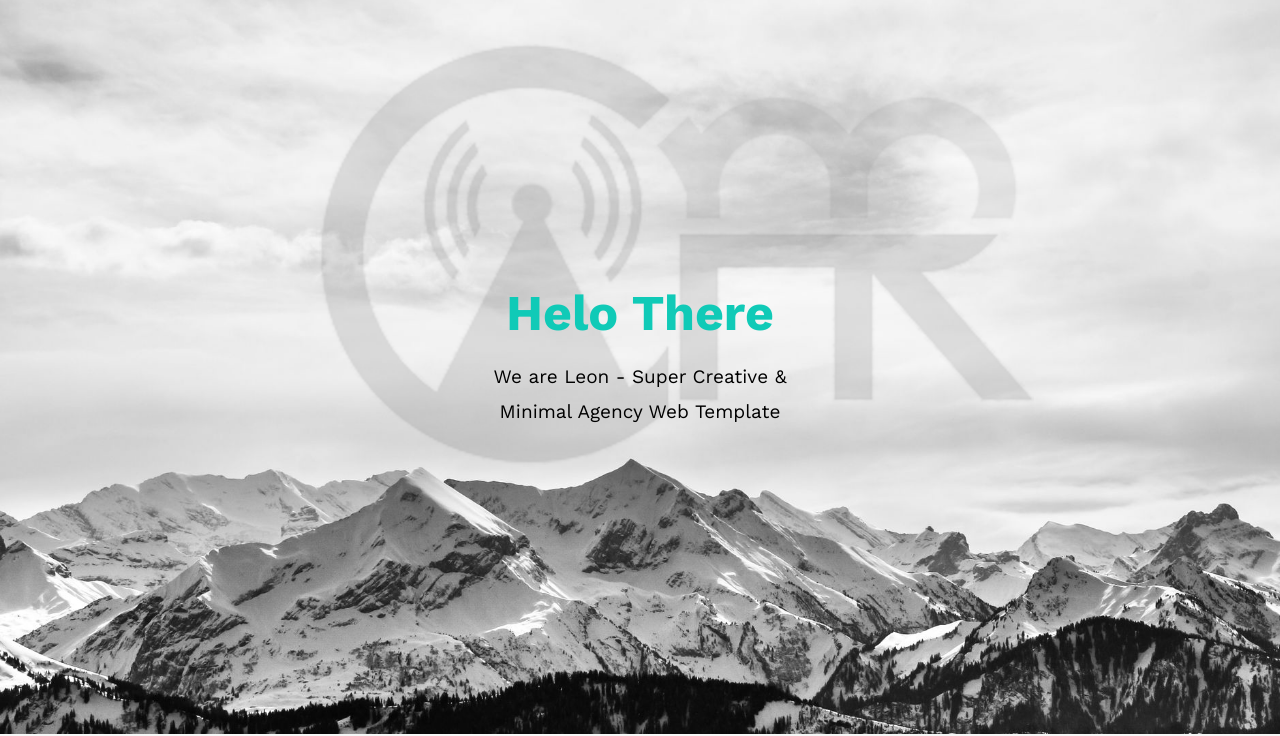
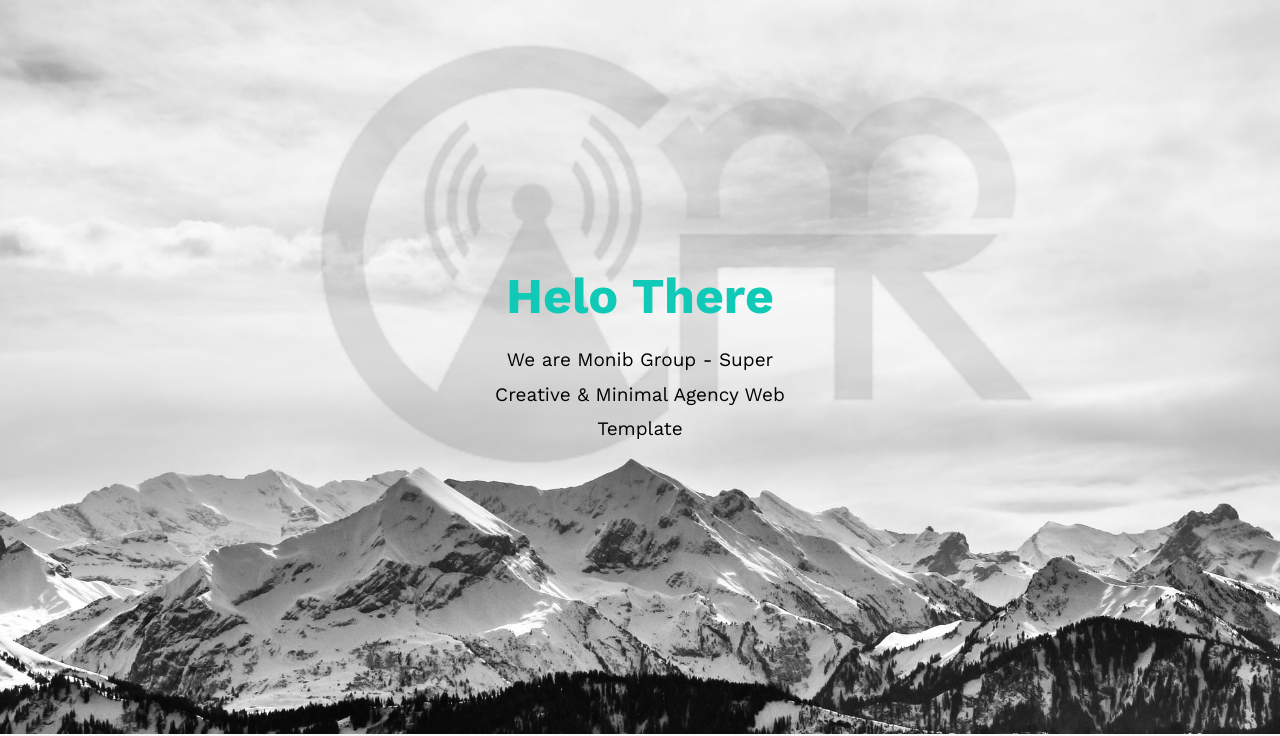
Before and after one commit to omarmonib/Template-one, a plain HTML site: page index.html in a window 1280 px wide. Shown: the part 80-816 px from the top of the page. Drawn offline with nearby package versions, Linux system fonts and the light colour scheme.

Commit message:
Name the Monib Group

```diff
--- a/index.html
+++ b/index.html
@@ -5,7 +5,7 @@
     <meta charset="UTF-8">
     <meta http-equiv="X-UA-Compatible" content="IE=edge">
     <meta name="viewport" content="width=device-width, initial-scale=1.0">
-    <title>leon template 1st</title>
+    <title>Monib Group template 1st</title>
     <!-- Main Template CSS File -->
     <link rel="stylesheet" href="CSS/leon.css">
     <!-- Render All Elements Normally -->
@@ -43,7 +43,7 @@
    <div class="landing">
        <div class="intro-text">
            <h1>Helo There</h1>
-           <p>We are Leon - Super Creative & Minimal Agency Web Template</p>
+           <p>We are Monib Group - Super Creative & Minimal Agency Web Template</p>
        </div>
    </div>
    <!-- End Landing Section -->
@@ -201,7 +201,7 @@
    <!-- End Contact -->
    <!-- Start Footer -->
    <div class="footer">
-       &copy; 2022 <span>Leon</span> All Right Reserved
+       &copy; 2022 <span>Monib Group</span> All Right Reserved
    </div>
    <!-- End Footer -->
 </body>
```
